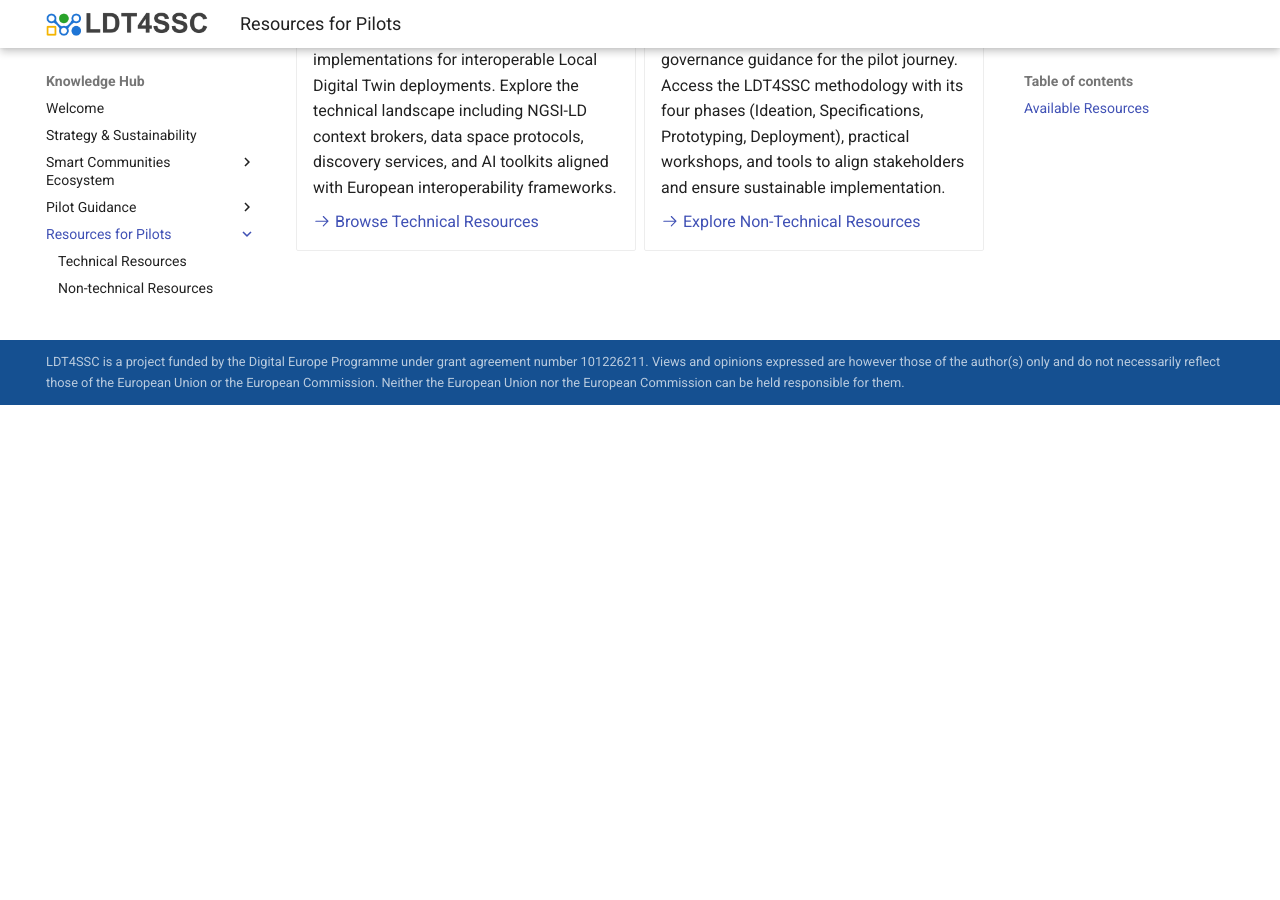
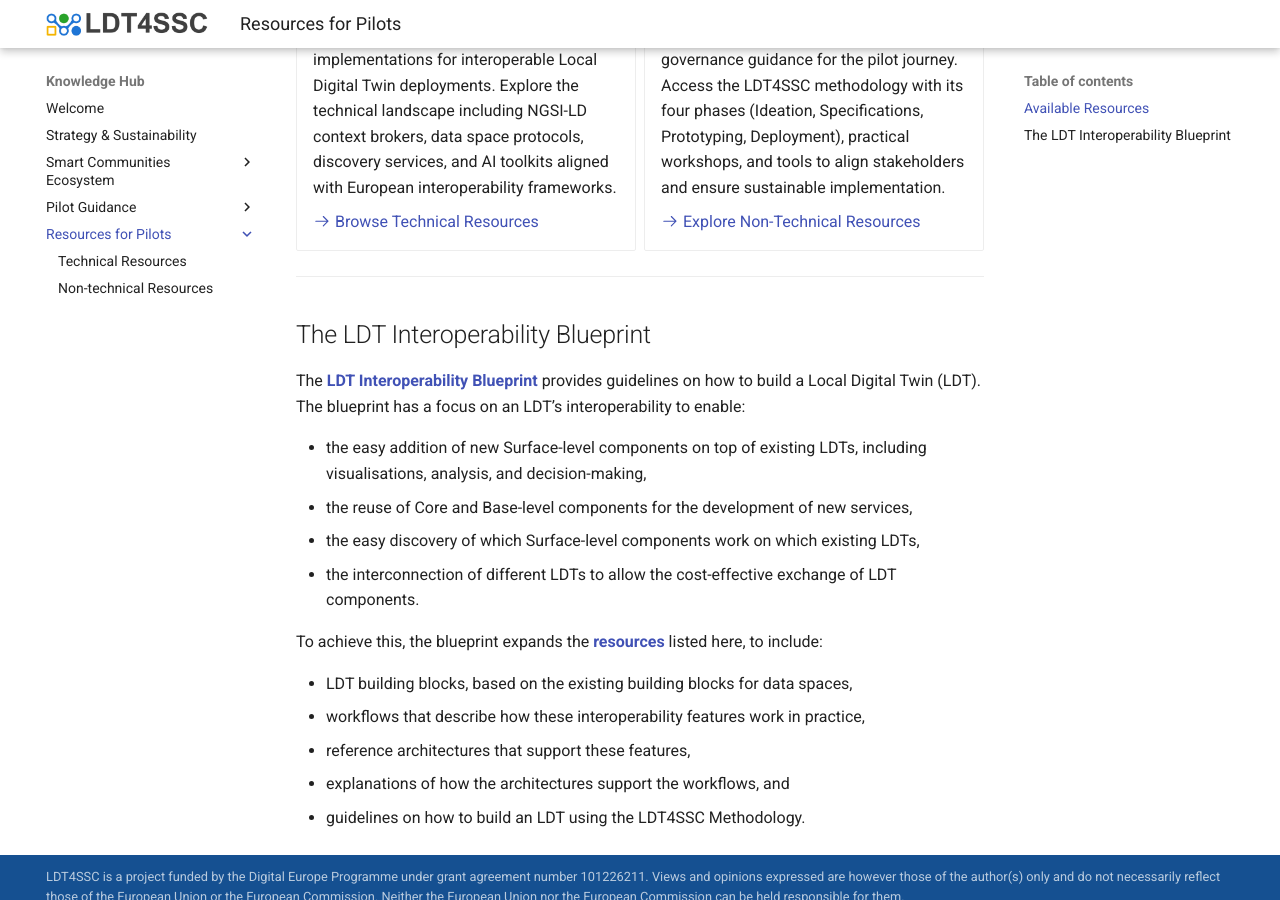
Before and after one commit to ldt4ssc/ldt4ssc.github.io, an MkDocs documentation site: the page built from docs/resources_content/index.md, in a window 1280 px wide and 900 px high, scrolled down 495 px. Built offline with MkDocs 1.6.1 and Material for MkDocs 9.7.7, drawn with Linux system fonts in a browser that asks for light colours; before the commit the page ends 900 px from its top, so only the background shows below that.

Commit message:
add: blueprint section

```diff
--- a/docs/resources_content/index.md
+++ b/docs/resources_content/index.md
@@ -3,6 +3,8 @@
 The **Resources for Pilots** section provides comprehensive support for pilot projects within the LDT4SSC initiative. Whether you're building technical infrastructure or navigating organizational challenges, these resources offer practical guidance to help you succeed.
 
 We've organized resources into two complementary categories: **Technical Resources** provide the standards, tools, and frameworks needed for interoperable Local Digital Twin deployments, while **Non-Technical Resources** offer strategic, organizational, and governance guidance to support your pilot journey from ideation through deployment.
+
+
 
 ## Available Resources
 
@@ -21,3 +23,22 @@ We've organized resources into two complementary categories: **Technical Resourc
     [:octicons-arrow-right-24: Explore Non-Technical Resources](non_tech_resources.md)
 
 </div>
+
+---
+
+## The LDT Interoperability Blueprint
+
+The [**LDT Interoperability Blueprint**](../blueprint/) provides guidelines on how to build a Local Digital Twin (LDT). The blueprint has a focus on an LDT’s interoperability to enable:
+
+- the easy addition of new Surface-level components on top of existing LDTs, including visualisations, analysis, and decision-making,
+- the reuse of Core and Base-level components for the development of new services,
+- the easy discovery of which Surface-level components work on which existing LDTs,
+- the interconnection of different LDTs to allow the cost-effective exchange of LDT components.
+
+To achieve this, the blueprint expands the [**resources**](#available-resources) listed here, to include:
+
+- LDT building blocks, based on the existing building blocks for data spaces,
+- workflows that describe how these interoperability features work in practice,
+- reference architectures that support these features,
+- explanations of how the architectures support the workflows, and
+- guidelines on how to build an LDT using the LDT4SSC Methodology.
```
